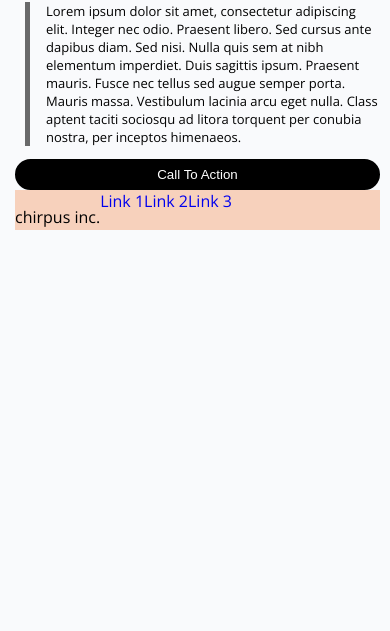
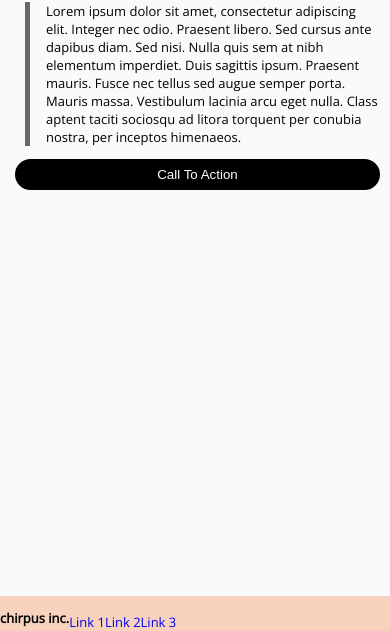
Before and after one commit to JessicaPreuss/Lab2, a plain HTML site: page index.html in a window 390 px wide. Shown: the part 213-844 px from the top of the page. Drawn offline with nearby package versions, Linux system fonts and the light colour scheme.

Commit message:
Media Query

```diff
--- a/index.html
+++ b/index.html
@@ -27,10 +27,15 @@
         <button> Call To Action</button>
     </div>
     <div class="bottomNavigation">
-        <p id="bottomChirpus"> chirpus inc.</p>
-        <a href="#"> Link 1</a>
-        <a href="#"> Link 2</a>
-        <a href="#"> Link 3</a>
+       <div>
+            <p id="bottomChirpus"> chirpus inc.</p>
+       </div>
+       <div id="bottomNavigationLeft">
+            <a href="#"> Link 1</a>
+            <a href="#"> Link 2</a>
+            <a href="#"> Link 3</a>
+       </div>
+
     </div>
 </body>
 </html>
--- a/styles.css
+++ b/styles.css
@@ -45,12 +45,37 @@ button {
     font-size: small;
 }
 .bottomNavigation {
+    background: rgba(247, 193, 162, 0.7);
+    height: 35px;
+    position: fixed;
+    left: 0;
+    bottom: 0;
+    width: 100%;
     display: flex;
-    flex-direction:row;
-    background: rgba(247, 193, 162, 0.7);
-    height: 40px;
+    align-items: baseline;
+    font-size: small;
 }
 #bottomChirpus {
     display: flex;
-    justify-content:flex-start;
+    align-self: flex-start;
+    color: #000;
+    font-weight: bold;
 }
+#bottomNavigationLeft {
+    display: flex;
+    align-self: flex-end;
+    justify-content:space-evenly;
+}
+@media screen and (min-width: 768px) {
+    .navigation {
+        display: flex;
+        flex-direction: row;
+        justify-content: right;
+        color: #69696a;
+        font-size: small;
+        align-items:baseline;
+        width: 100%;
+        height: 35px;
+    }
+}
+}
```
